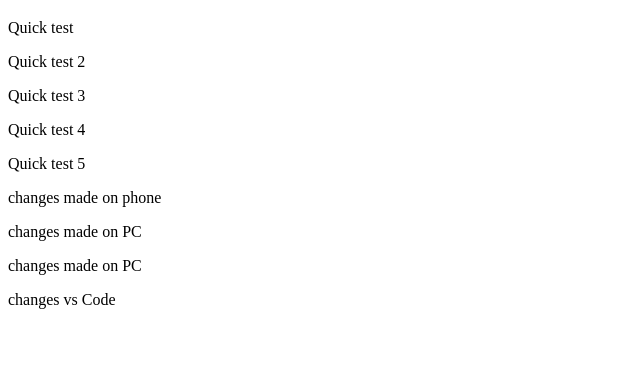
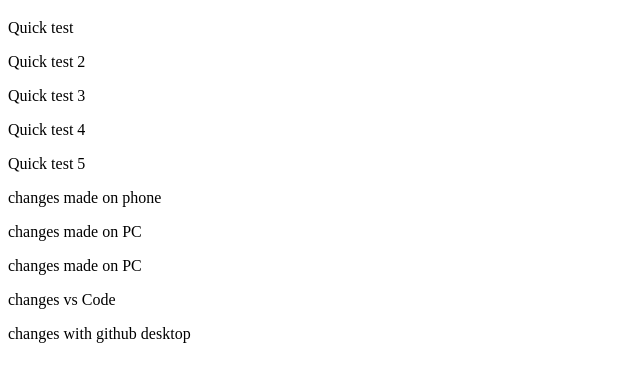
Before and after one commit to Awoyalejohn/SSH-test, a plain HTML site: page index.html in a window 1280 px wide. Shown: the part 61-442 px from the top of the page, without its empty margins (0-640 px from the left). Drawn offline with Linux system fonts and the light colour scheme.

Commit message:
changes with github desktop

```diff
--- a/index.html
+++ b/index.html
@@ -17,6 +17,7 @@
   <p>changes made on PC</p>
   <p>changes made on PC</p>
   <p>changes vs Code</p>
+  <p>changes with github desktop</p>
 
 
 </body>
```
